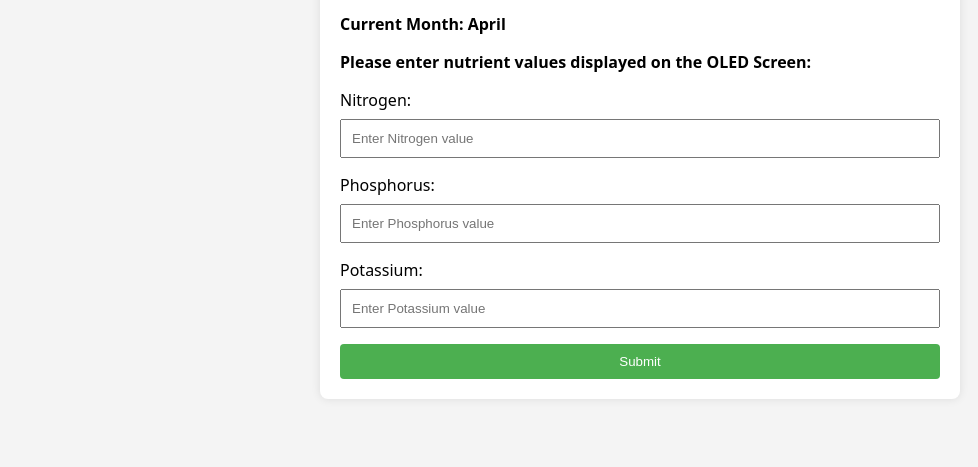
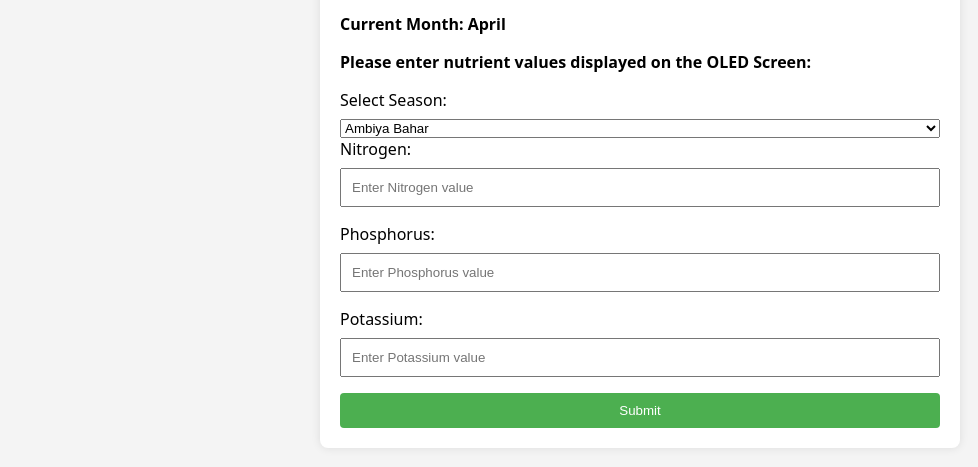
Before and after one commit to sudhanshu-b/NPK-Farm, a plain HTML site: page index.html in a window 1280 px wide. Shown: the part 291-758 px from the top of the page, without its empty margins (0-978 px from the left). Drawn offline with Linux system fonts and the light colour scheme.

Commit message:
Update index.html

```diff
--- a/index.html
+++ b/index.html
@@ -21,6 +21,13 @@
         <p id="currentMonth"></p>
         <p id="enterNutrientValues">Please enter nutrient values displayed on the OLED Screen:</p>
         <form id="nutrientForm">
+
+            <label for="season">Select Season:</label>
+            <select id="season" name="season">
+                <option value="Ambiya Bahar">Ambiya Bahar</option>
+                <option value="Mrig Bahar">Mrig Bahar</option>
+            </select>
+
             <label for="nitrogen">Nitrogen:</label>
             <input type="number" id="nitrogen" name="nitrogen" placeholder="Enter Nitrogen value" required>
 
@@ -29,6 +36,7 @@
 
             <label for="potassium">Potassium:</label>
             <input type="number" id="potassium" name="potassium" placeholder="Enter Potassium value" required>
+
 
             <button type="button" onclick="submitForm()">Submit</button>
         </form>
```
